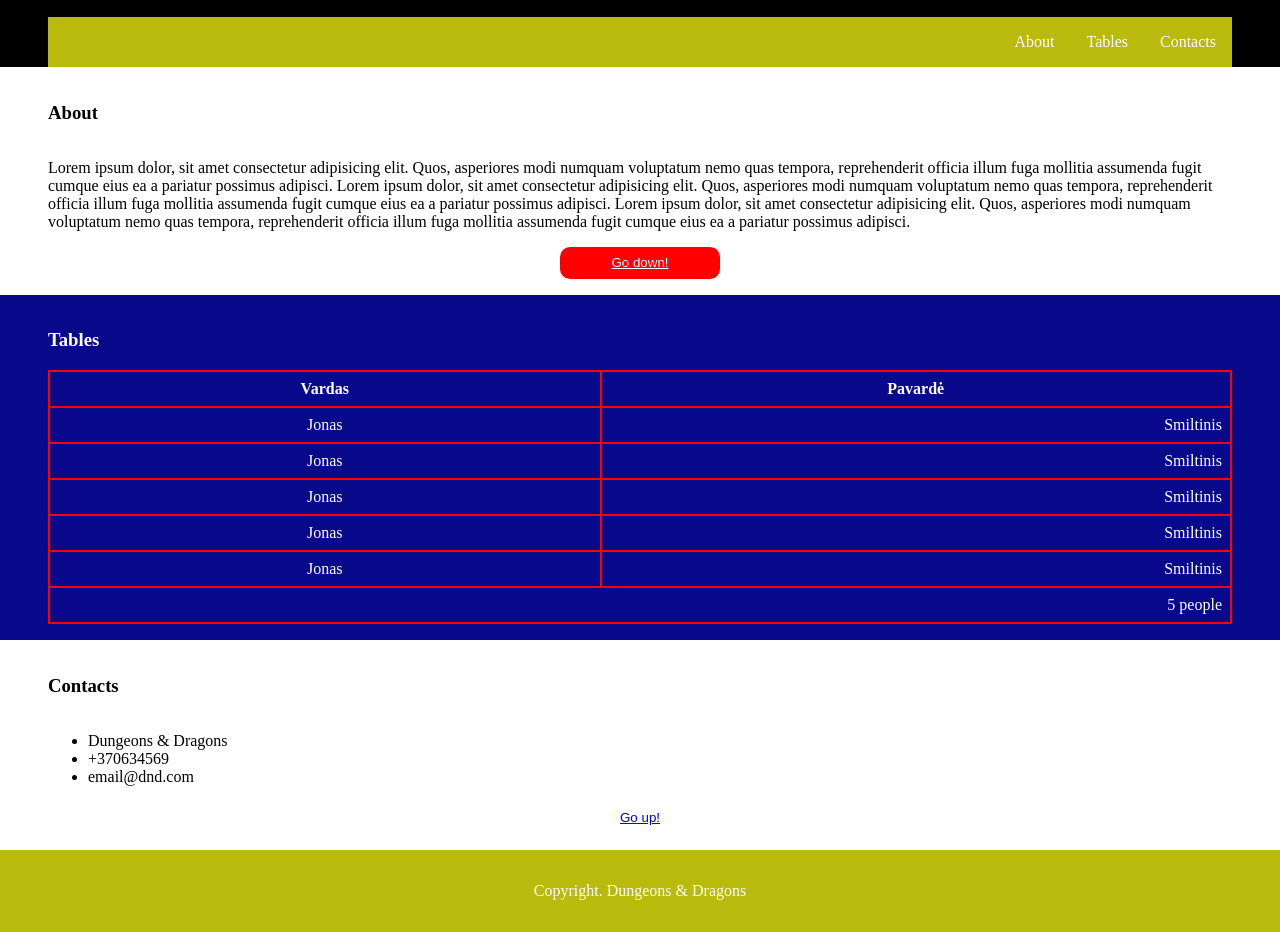
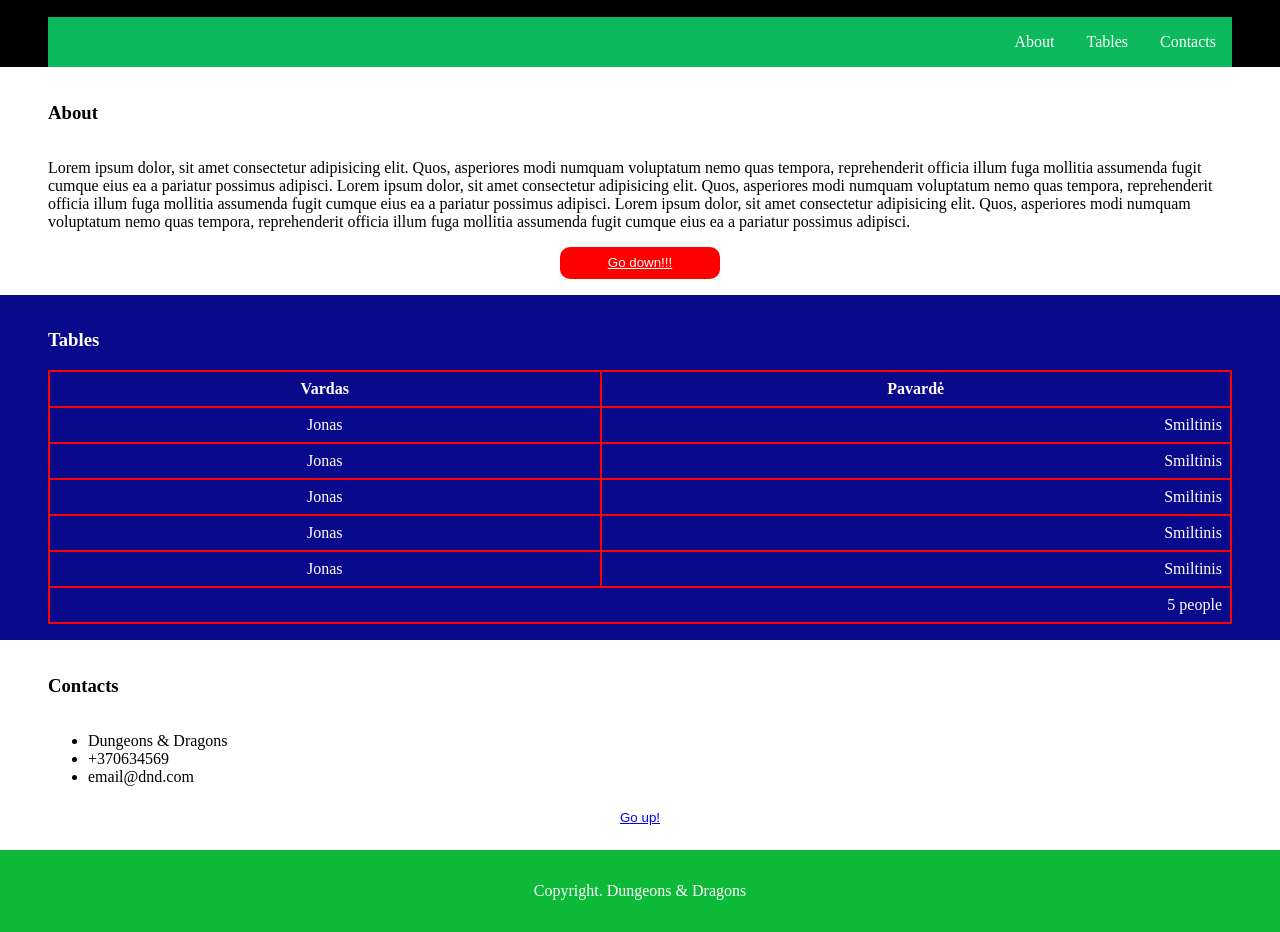
Before and after one commit to benjaminas8/CA-11-lesson, a plain HTML site: page index.html in a window 1280 px wide. Shown: the part 208-1140 px from the top of the page. Drawn offline with Linux system fonts and the light colour scheme.

Commit message:
Updated CV styles

```diff
--- a/index.html
+++ b/index.html
@@ -39,7 +39,7 @@
           nemo quas tempora, reprehenderit officia illum fuga mollitia assumenda
           fugit cumque eius ea a pariatur possimus adipisci.
         </p>
-        <button class="about-button"><a href="#">Go down!</a></button>
+        <button class="about-button"><a href="#">Go down!!!</a></button>
       </div>
       <div class="table">
         <h3>Tables</h3>
--- a/style.css
+++ b/style.css
@@ -21,7 +21,7 @@ header h2 {
 }
 
 header nav {
-  background-color: rgb(186, 186, 12);
+  background-color: rgb(12, 186, 93);
 }
 
 header ul {
@@ -102,7 +102,7 @@ td {
 
 footer {
   padding: 2rem 0;
-  background-color: rgb(186, 186, 12);
+  background-color: rgb(12, 186, 56);
   color: white;
   display: flex;
   justify-content: center;
```
